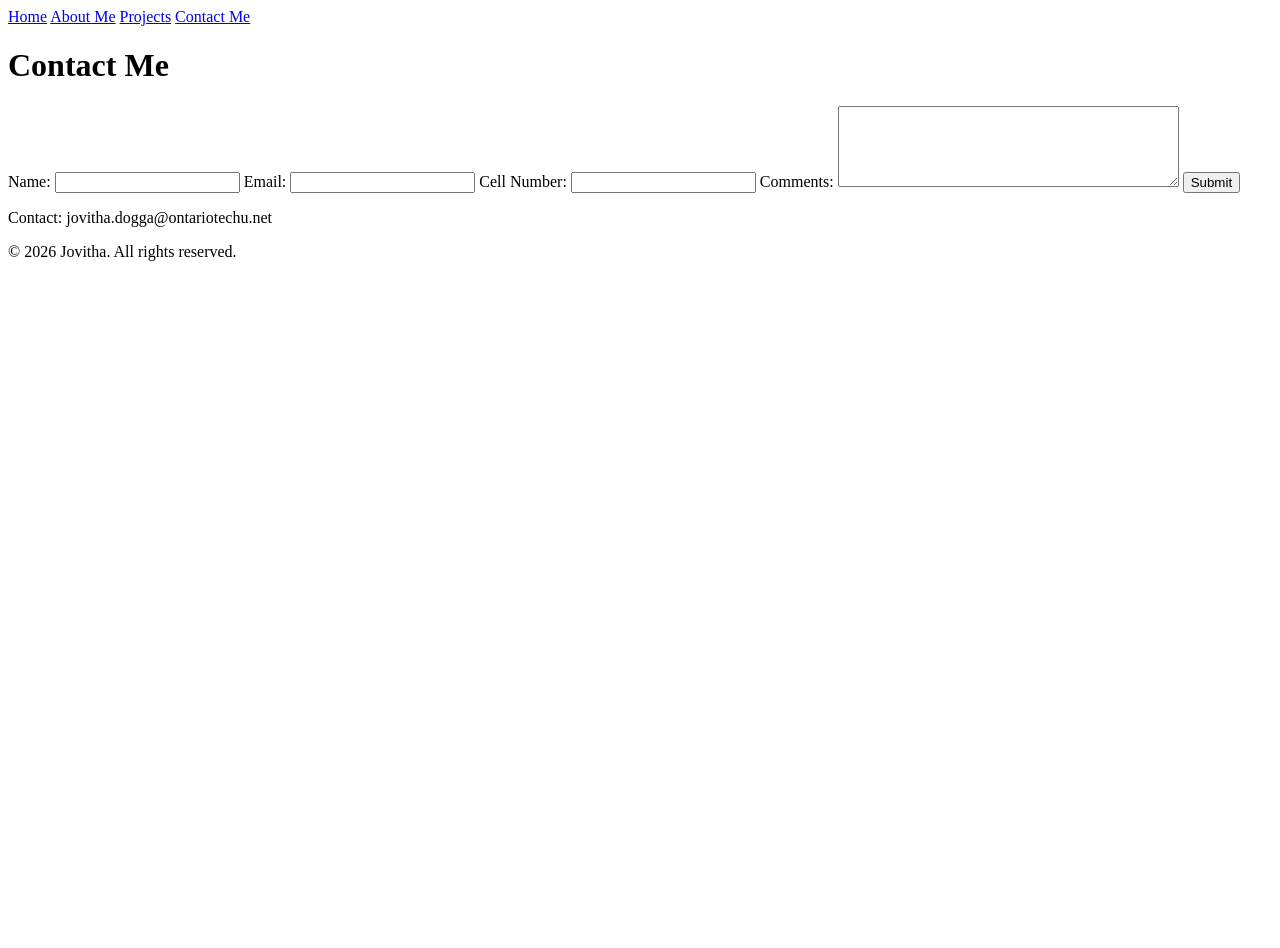
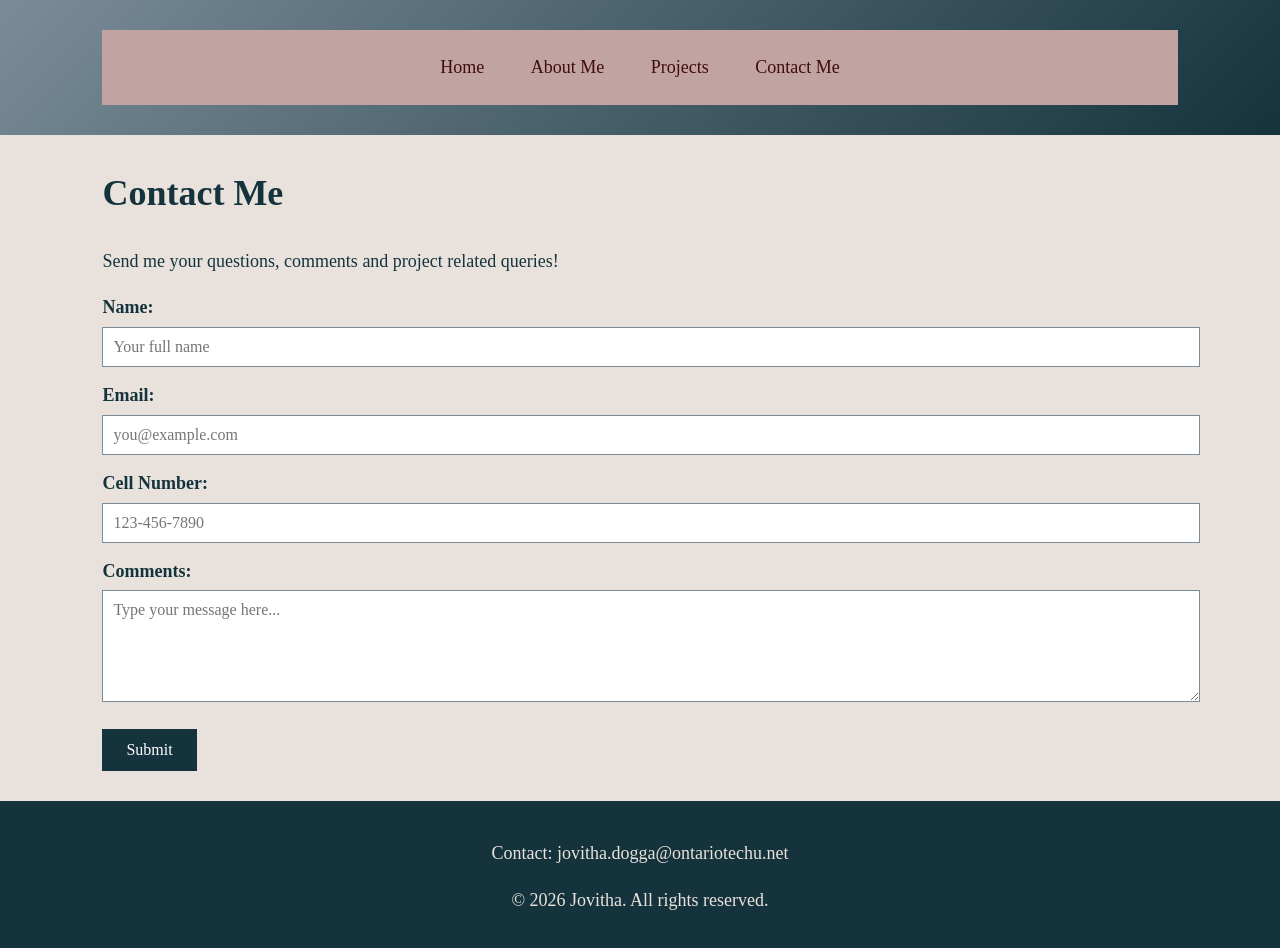
Before and after one commit to Jovitha-Dogga/INFR3120-Portfolio, a plain HTML site: page contact.html in a window 1280 px wide. Before the commit the page ends 800 px from the top, so only its background shows below. Drawn offline with Linux system fonts and the light colour scheme.

Commit message:
Updated portfolio pages and css

```diff
--- a/contact.html
+++ b/contact.html
@@ -49,24 +49,33 @@
 
         <!--Main content of the Contact Me page-->
         <main>
-            <h1> Contact Me</h1>
+            <h1>Contact Me</h1>
+            <p>Send me your questions, comments and project related queries!</p>
             <!--Contact form will go here-->
             <!--The form collects info from visitors who want to contact me.
                 Week 2 taught me that form controls collect user input.-->
 
-            <form action="#" method="post">
+            <!--I learnt this part from Week-2, page 16 and it was very helpful!-->
+            <form action="mailto:jovitha.dogga@ontariotechu.net" method="post" enctype="text/plain">
 
-                <label for="name">Name:</label>  <!--connects the label to the input using its id-->
-                <input type="text" id="name" name="name" required>
+                <!--The for attribute connects each label to its own input id-->
+                <!--Week-2 page 29-31-->
+                <label for="name">Name:</label>
+                <input type="text" id="name" name="name"
+                    placeholder="Your full name" required>
 
                 <label for="email">Email:</label>
-                <input type="email" id="email" name="email" required>
+                <input type="email" id="email" name="email"
+                    placeholder="you@example.com" required>
 
                 <label for="cell">Cell Number:</label>
-                <input type="tel" id="cell" name="cell" required>
+                <input type="tel" id="cell" name="cell"
+                pattern="[0-9]{3}-[0-9]{3}-[0-9]{4}"
+                    placeholder="123-456-7890" required>
 
                 <label for="comments">Comments:</label>
-                <textarea id="comments" name="comments" rows="5" cols="40" required></textarea>
+                <textarea id="comments" name="comments" rows="5" cols="40"
+                    placeholder="Type your message here..." required></textarea>
 
                 <input type="submit" value="Submit">
 
--- a/css/desktop.css
+++ b/css/desktop.css
@@ -0,0 +1,158 @@
+
+/*
+   DESKTOP STYLESHEET
+   Portfolio: Jovitha
+ */
+
+/* Sets the default appearance of the page */
+body {
+    margin: 0;
+    padding: 0;
+    background-color: #E9E2DC;
+    color: #15333D;
+    font-family: "Times New Roman", Times, serif;
+    font-size: 18px;
+    line-height: 1.6;
+}
+
+/* Styles the header with a gradient */
+header {
+    background: linear-gradient(135deg, #7A8C98, #15333D);
+    color: #E9E2DC;
+    padding: 30px 8%;
+    text-align: center;
+}
+
+/* Styles the main heading */
+header h1 {
+    margin: 0;
+    font-family: "Times New Roman", Times, serif;
+    font-size: 38px;
+}
+
+/* Styles the navigation bar */
+nav {
+    background-color: #C1A3A1;
+    padding: 10px;
+    text-align: center;
+}
+
+/* Styles the navigation links */
+nav a {
+    display: inline-block;
+    color: #3F0D0C;
+    text-decoration: none;
+    padding: 10px 18px;
+    margin: 3px;
+}
+
+/* Changes navigation links when hovered over them */
+nav a:hover {
+    background-color: #E9E2DC;
+    text-decoration: underline;
+}
+
+/* Sets the width of the main content */
+main {
+    width: 84%;
+    max-width: 1100px;
+    margin: 30px auto;
+}
+
+/* Styles the articles and the sections */
+article,
+section {
+    background: linear-gradient(#FFFFFF, #E9E2DC);
+    padding: 24px;
+    margin-bottom: 24px;
+    border: 1px solid #C1A3A1;
+}
+
+/* Styles the second-level headings */
+h2 {
+    color: #824D5D;
+    font-family: "Times New Roman", Times, serif;
+    border-bottom: 2px solid #7A8C98;
+    padding-bottom: 6px;
+}
+
+/* Keeps images responsive */
+img {
+    max-width: 100%;
+    height: auto;
+}
+
+/* Sets a suitable width for the introduction video */
+video {
+    display: block;
+    width: 640px;
+    max-width: 100%;
+    height: auto;
+    margin: 20px auto;
+}
+
+/* Styles the links in the main content */
+main a {
+    color: #824D5D;
+}
+
+/* Changes main links when hovered over them */
+main a:hover {
+    color: #15333D;
+}
+
+/* Putting the form labels on separate lines */
+form label {
+    display: block;
+    margin-top: 14px;
+    font-weight: bold;
+}
+
+/* Styles the form fields */
+input[type="text"],
+input[type="email"],
+input[type="tel"],
+textarea {
+    width: 100%;
+    padding: 10px;
+    margin-top: 5px;
+    border: 1px solid #7A8C98;
+    font-family: "Times New Roman", Times, serif;
+    font-size: 16px;
+}
+
+/* Allowes the comments field to be resized vertically */
+textarea {
+    resize: vertical;
+}
+
+/* Styles the submit button */
+input[type="submit"] {
+    background-color: #15333D;
+    color: #FFFFFF;
+    padding: 12px 24px;
+    margin-top: 18px;
+    border: none;
+    font-family: "Times New Roman", Times, serif;
+    font-size: 16px;
+    cursor: pointer;
+}
+
+/* Changes the submit button colour when hovered over it */
+input[type="submit"]:hover {
+    background-color: #824D5D;
+}
+
+/* Styles the footer */
+footer {
+    background-color: #15333D;
+    color: #E9E2DC;
+    text-align: center;
+    padding: 20px;
+    margin-top: 30px;
+}
+
+/* Keeps the footer links readable */
+footer a {
+    color: #E9E2DC;
+}
--- a/css/mobile.css
+++ b/css/mobile.css
@@ -0,0 +1,154 @@
+/*
+   MOBILE STYLESHEET
+   Portfolio: Jovitha
+*/
+
+/* Sets the page appearance */
+body {
+    margin: 0;
+    padding: 0;
+    background-color: #E9E2DC;
+    color: #15333D;
+    font-family: "Times New Roman", Times, serif;
+    font-size: 16px;
+    line-height: 1.5;
+}
+
+/* Styles the header */
+header {
+    background: linear-gradient(135deg, #7A8C98, #15333D);
+    color: #E9E2DC;
+    padding: 20px 12px;
+    text-align: center;
+}
+
+header h1 {
+    margin: 0;
+    font-size: 27px;
+}
+
+/* Styles the navigation */
+nav {
+    background-color: #C1A3A1;
+    padding: 8px;
+    text-align: center;
+}
+
+/*Learn this from week-3!*/
+nav a {
+    display: block;
+    color: #3F0D0C;
+    text-decoration: none;
+    padding: 12px;
+    margin: 5px 0;
+    background-color: #E9E2DC;
+    border: 1px solid #824D5D;
+    border-radius: 5px;
+    font-size: 17px;
+}
+
+nav a:hover {
+    background-color: #E9E2DC;
+    text-decoration: underline;
+}
+
+/* Sets the main content width */
+main {
+    width: 92%;
+    margin: 18px auto;
+}
+
+/* Styles the articles and sections */
+article,
+section {
+    background: linear-gradient(#FFFFFF, #E9E2DC);
+    padding: 14px;
+    margin-bottom: 16px;
+    border: 1px solid #C1A3A1;
+}
+
+/* Styless second-level headings */
+h2 {
+    color: #824D5D;
+    font-size: 22px;
+    border-bottom: 2px solid #7A8C98;
+    padding-bottom: 5px;
+}
+
+/* Keeps images within the screen */
+img {
+    max-width: 100%;
+    height: auto;
+}
+
+/* Makes the video fit a mobile screen */
+video {
+    display: block;
+    width: 100%;
+    height: auto;
+    margin: 16px auto;
+}
+
+/* Styles links in the main content */
+main a {
+    color: #824D5D;
+}
+
+main a:hover {
+    color: #15333D;
+}
+
+/* Puts the form labels on separate lines */
+form label {
+    display: block;
+    margin-top: 12px;
+    font-weight: bold;
+}
+
+/* Styles the form fields */
+input[type="text"],
+input[type="email"],
+input[type="tel"],
+textarea {
+    box-sizing: border-box;
+    width: 100%;
+    padding: 9px;
+    margin-top: 5px;
+    border: 1px solid #7A8C98;
+    font-family: "Times New Roman", Times, serif;
+    font-size: 16px;
+}
+
+/* Allows the comments field to be resized vertically */
+textarea {
+    resize: vertical;
+}
+
+/* Styles the submit button */
+input[type="submit"] {
+    background-color: #15333D;
+    color: #FFFFFF;
+    padding: 11px 18px;
+    margin-top: 16px;
+    border: none;
+    font-family: "Times New Roman", Times, serif;
+    font-size: 16px;
+    cursor: pointer;
+}
+
+input[type="submit"]:hover {
+    background-color: #824D5D;
+}
+
+/* Styles the footer */
+footer {
+    background-color: #15333D;
+    color: #E9E2DC;
+    text-align: center;
+    padding: 16px 10px;
+    margin-top: 20px;
+}
+
+footer a {
+    color: #E9E2DC;
+}
--- a/css/tablet.css
+++ b/css/tablet.css
@@ -0,0 +1,148 @@
+/*
+   TABLET STYLESHEET
+   Portfolio: Jovitha
+*/
+
+/* Sets the page appearance */
+body {
+    margin: 0;
+    padding: 0;
+    background-color: #E9E2DC;
+    color: #15333D;
+    font-family: "Times New Roman", Times, serif;
+    font-size: 17px;
+    line-height: 1.5;
+}
+
+/* Styles the header with a gradient */
+header {
+    background: linear-gradient(135deg, #7A8C98, #15333D);
+    color: #E9E2DC;
+    padding: 25px 5%;
+    text-align: center;
+}
+
+header h1 {
+    margin: 0;
+    font-size: 32px;
+}
+
+/* Styles the navigation */
+nav {
+    background-color: #C1A3A1;
+    padding: 10px;
+    text-align: center;
+}
+
+nav a {
+    display: inline-block;
+    color: #3F0D0C;
+    text-decoration: none;
+    padding: 8px 12px;
+    margin: 2px;
+}
+
+nav a:hover {
+    background-color: #E9E2DC;
+    text-decoration: underline;
+}
+
+/* Sets the main content width */
+main {
+    width: 90%;
+    margin: 25px auto;
+}
+
+/* Styles articles and sections */
+article,
+section {
+    background: linear-gradient(#FFFFFF, #E9E2DC);
+    padding: 20px;
+    margin-bottom: 20px;
+    border: 1px solid #C1A3A1;
+}
+
+/* Styles second-level headings */
+h2 {
+    color: #824D5D;
+    border-bottom: 2px solid #7A8C98;
+    padding-bottom: 6px;
+}
+
+/* Keeps images responsive */
+img {
+    max-width: 100%;
+    height: auto;
+}
+
+/* Sets a suitable video width */
+video {
+    display: block;
+    width: 100%;
+    max-width: 600px;
+    height: auto;
+    margin: 20px auto;
+}
+
+/* Styles links in the main content */
+main a {
+    color: #824D5D;
+}
+
+main a:hover {
+    color: #15333D;
+}
+
+/* Puts the form labels on separate lines */
+form label {
+    display: block;
+    margin-top: 12px;
+    font-weight: bold;
+}
+
+/* Styles the form fields */
+input[type="text"],
+input[type="email"],
+input[type="tel"],
+textarea {
+    width: 100%;
+    padding: 8px;
+    margin-top: 5px;
+    border: 1px solid #7A8C98;
+    font-family: "Times New Roman", Times, serif;
+    font-size: 16px;
+}
+
+/* Allows the comments field to be resized vertically */
+textarea {
+    resize: vertical;
+}
+
+/* Styles the submit button */
+input[type="submit"] {
+    background-color: #15333D;
+    color: #FFFFFF;
+    padding: 10px 20px;
+    margin-top: 16px;
+    border: none;
+    font-family: "Times New Roman", Times, serif;
+    font-size: 16px;
+    cursor: pointer;
+}
+
+input[type="submit"]:hover {
+    background-color: #824D5D;
+}
+
+/* Styles the footer */
+footer {
+    background-color: #15333D;
+    color: #E9E2DC;
+    text-align: center;
+    padding: 18px;
+    margin-top: 25px;
+}
+
+footer a {
+    color: #E9E2DC;
+}
```
Also changed, not shown: about.html (+22 -3 lines), index.html (+3 -3 lines), projects.html (+3 -3 lines), images/about-me.png.
